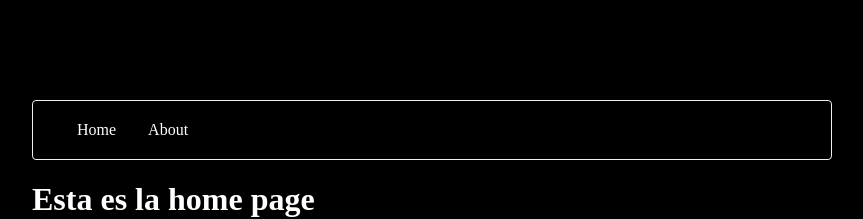
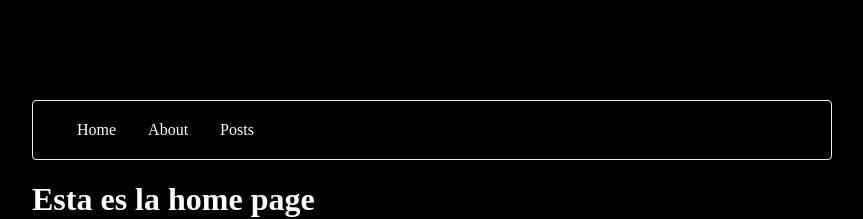
Before and after one commit to JaimeSarrion/nextjs13, a Next.js app in the folder nextjstest/: page / in a window 1280 px wide. Shown: the top 219 px of the page, without its empty margins (208-1071 px from the left). Built offline with nearby package versions, Linux system fonts and the light colour scheme.

Commit message:
add post page

```diff
--- a/nextjstest/src/app/components/navigation.jsx
+++ b/nextjstest/src/app/components/navigation.jsx
@@ -9,6 +9,10 @@ const links = [
   {
     route: "/about",
     label: "About",
+  },
+  {
+    route: "/posts",
+    label: "Posts",
   },
 ];
 
```
Also changed, not shown: nextjstest/src/app/posts/page.jsx (added, +9 -0 lines).
